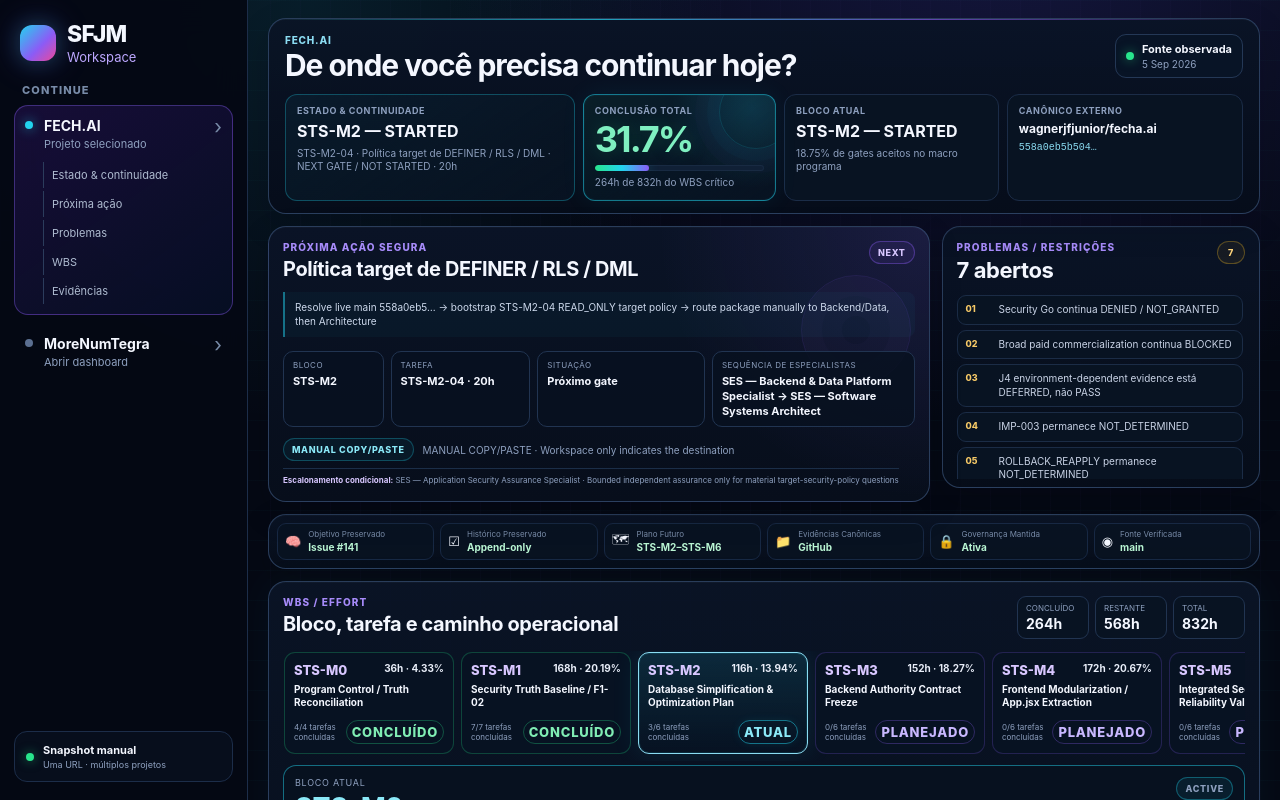
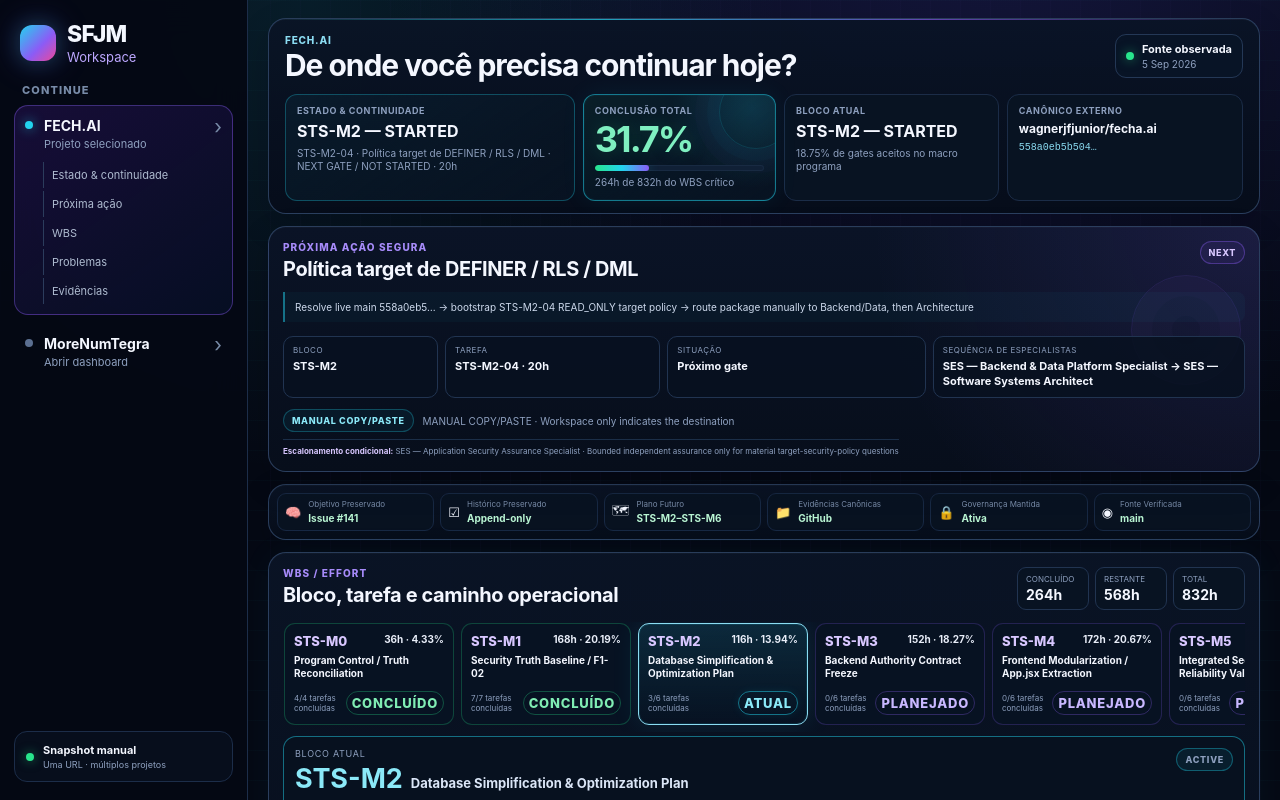
Before and after one commit to wagnerjfjunior/sfjm-workspace, a Next.js app: page / in a window 1280 px wide. Shown: the top 800 px of the page. Built offline with nearby package versions, Linux system fonts and the light colour scheme.

Commit message:
design: move risks below interactive WBS

```diff
--- a/components/WorkspaceHome.tsx
+++ b/components/WorkspaceHome.tsx
@@ -102,8 +102,8 @@ function Sidebar({
                   <div className="projectSubnav">
                     <a href="#overview">Estado & continuidade</a>
                     <a href="#next-action">Próxima ação</a>
+                    {selectedIsFechai ? <a href="#wbs">WBS</a> : <span>WBS · indisponível</span>}
                     <a href="#risks">Problemas</a>
-                    {selectedIsFechai ? <a href="#wbs">WBS</a> : <span>WBS · indisponível</span>}
                     <a href="#evidence">Evidências</a>
                   </div>
                 ) : null}
@@ -497,12 +497,10 @@ function ProjectDashboard({ project }: { project: ExternalProject }) {
   const isFechai = project.name === FECHAI;
   return (
     <>
-      <div className="topGrid">
-        <NextActionCard project={project} />
-        <RisksCard project={project} />
-      </div>
+      <NextActionCard project={project} />
       {isFechai ? <IntegrityStrip /> : null}
       {isFechai ? <WbsCommandCenter /> : <GenericProjectStructure project={project} />}
+      <RisksCard project={project} />
       <EvidenceCard project={project} />
     </>
   );
```
